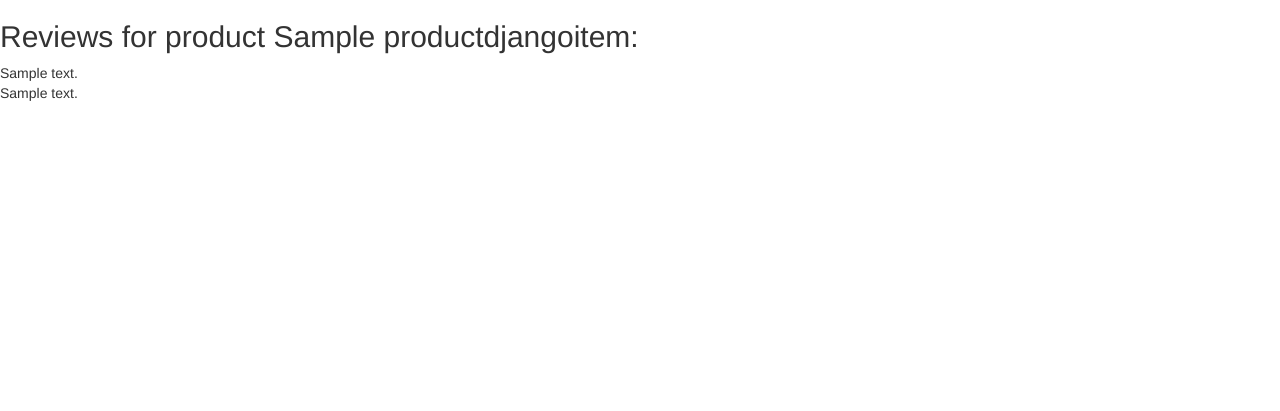
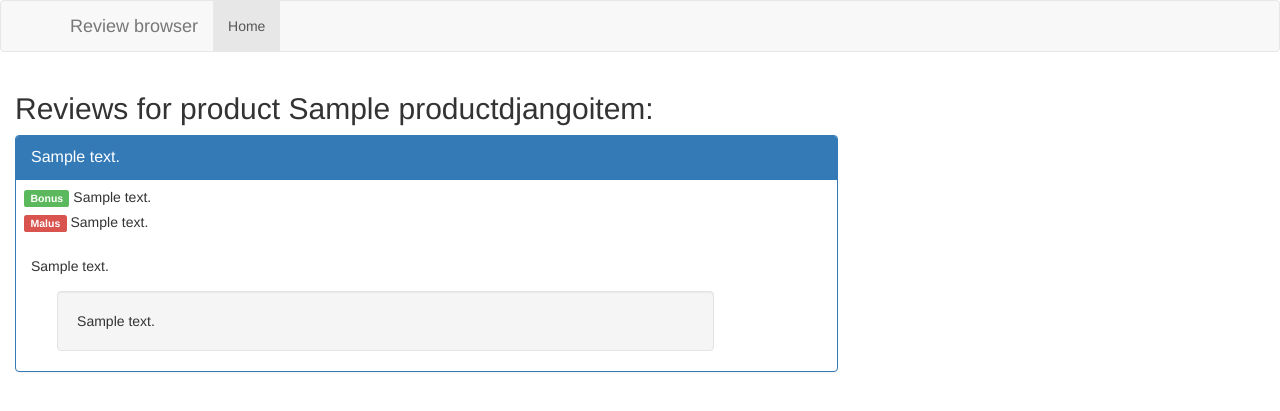
Before and after one commit to lgaborini/decathlon_review_browser, a Django app: page /items/1/ in a window 1280 px wide. Shown: the top 411 px of the page. Run offline with Django 3.2, Linux system fonts and the light colour scheme; tables that the repository leaves empty hold one stand-in row (values such as "Sample post"); some libraries are stand-ins or nearby versions.

Commit message:
Adding some page styling, navbar.

```diff
--- a/browser/templates/base_template.html
+++ b/browser/templates/base_template.html
@@ -11,7 +11,7 @@
     {% block pagetitle %} <title>Page title</title> {% endblock %}
 
     <!-- Bootstrap -->
-    <link href={% static "bootstrap/css/bootstrap.min.css" %} rel="stylesheet">
+    <link href="{% static "bootstrap/css/bootstrap.min.css" %}" rel="stylesheet">
 
     <!-- HTML5 shim and Respond.js for IE8 support of HTML5 elements and media queries -->
     <!-- WARNING: Respond.js doesn't work if you view the page via file:// -->
@@ -24,6 +24,39 @@
   </head>
   <body>
 
+      <nav class="navbar navbar-default">
+        <div class="container">
+          <div class="navbar-header">
+            <button type="button" class="navbar-toggle collapsed" data-toggle="collapse" data-target=".navbar-collapse">
+              <span class="sr-only">Toggle navigation</span>
+              <span class="icon-bar"></span>
+              <span class="icon-bar"></span>
+              <span class="icon-bar"></span>
+            </button>
+            <a class="navbar-brand" href="/">Review browser</a>
+          </div>
+          <div class="navbar-collapse collapse">
+            <ul class="nav navbar-nav">
+              <li class="active"><a href="/">Home</a></li>
+              <!-- <li><a href="#about">About</a></li> -->
+              <!-- <li><a href="#contact">Contact</a></li> -->
+              <!-- <li class="dropdown">
+                <a href="#" class="dropdown-toggle" data-toggle="dropdown" role="button" aria-haspopup="true" aria-expanded="false">Dropdown <span class="caret"></span></a>
+                <ul class="dropdown-menu">
+                  <li><a href="#">Action</a></li>
+                  <li><a href="#">Another action</a></li>
+                  <li><a href="#">Something else here</a></li>
+                  <li role="separator" class="divider"></li>
+                  <li class="dropdown-header">Nav header</li>
+                  <li><a href="#">Separated link</a></li>
+                  <li><a href="#">One more separated link</a></li>
+                </ul>
+              </li> -->
+            </ul>
+          </div><!--/.nav-collapse -->
+        </div>
+      </nav>
+
     {% block content %}
     <h1>Title</h1>
 
@@ -32,8 +65,8 @@
 
     <!-- jQuery (necessary for Bootstrap's JavaScript plugins) -->
     <!-- <script src="https://ajax.googleapis.com/ajax/libs/jquery/1.12.4/jquery.min.js"></script> -->
-    <script src={% static "js/jquery.min.js" %}></script>
+    <script src="{% static "js/jquery.min.js" %}"></script>
     <!-- Include all compiled plugins (below), or include individual files as needed -->
-    <script src={% static "bootstrap/js/bootstrap.min.js" %}></script>
+    <script src="{% static "bootstrap/js/bootstrap.min.js" %}"></script>
   </body>
 </html>
--- a/browser/templates/browser/show_reviews.html
+++ b/browser/templates/browser/show_reviews.html
@@ -5,14 +5,31 @@
 {% endblock %}
 
 {% block content %}
-<h2>Reviews for product {{this_product.productName}}:</h2>
+<div class="review_pagetitle col-md-12">
+	<h2>Reviews for product {{this_product.productName}}:</h2>
+</div>
 
 {% if list_of_reviews %}
-<div class="review_list">{% for review in list_of_reviews %}
-	<div class='review_container'>
-		<div></div>
-		<div class="review_title"> {{ review.reviewTitle }} </div>
-	    <div class="review_text"> {{ review.review }} </div>
+<div class="review_list col-sm-8">
+	{% for review in list_of_reviews %}
+	<div class='review_container panel panel-primary'>
+		<div class="panel-heading">
+			<div class="review_title panel-title"> {{ review.reviewTitle }} </div>
+		</div>
+
+		<div class='review_bonusmalus_container'>
+		{% if review.reviewBonus %}
+			<h5><span class="label label-success" style="margin-left: 1%">Bonus</span> {{ review.reviewBonus }} </h5>
+		{% endif %}
+		{% if review.reviewMalus %}
+			<h5><span class="label label-danger" style="margin-left: 1%">Malus</span> {{ review.reviewMalus }} </h5>
+		{% endif %}
+		</div>
+
+	    <div class="review_text panel-body"> {{ review.review }} </div>
+	    {% if review.reviewReply %}
+		<div class="review_reply well" style="width: 80%; margin-left: 5%"> {{ review.reviewReply }} </div>
+	    {% endif %}
 	</div>
 	{% endfor %}
 </div>
--- a/browser/views.py
+++ b/browser/views.py
@@ -1,13 +1,12 @@
 from django.shortcuts import render
 from .models import ProductDjangoItem, ProductReviewDjangoItem
-
-from django.http import HttpResponse
 
 import logging
 logger = logging.getLogger(__name__)
 
 
 def index(request):
+    """View list of products"""
     logger.info('Requested index.')
 
     list_of_products = ProductDjangoItem.objects.all()
@@ -18,6 +17,7 @@
 
 
 def product_view(request, productId):
+    """View all reviews for a given product"""
     logger.info('Requested product view for product {0}.'.format(productId))
 
     this_product = ProductDjangoItem.objects.get(productId=productId)
@@ -28,4 +28,3 @@
     context['list_of_reviews'] = list_of_reviews
 
     return render(request, 'browser/show_reviews.html', context)
-    return HttpResponse('Requested product view for product {0}.'.format(productId))
```
